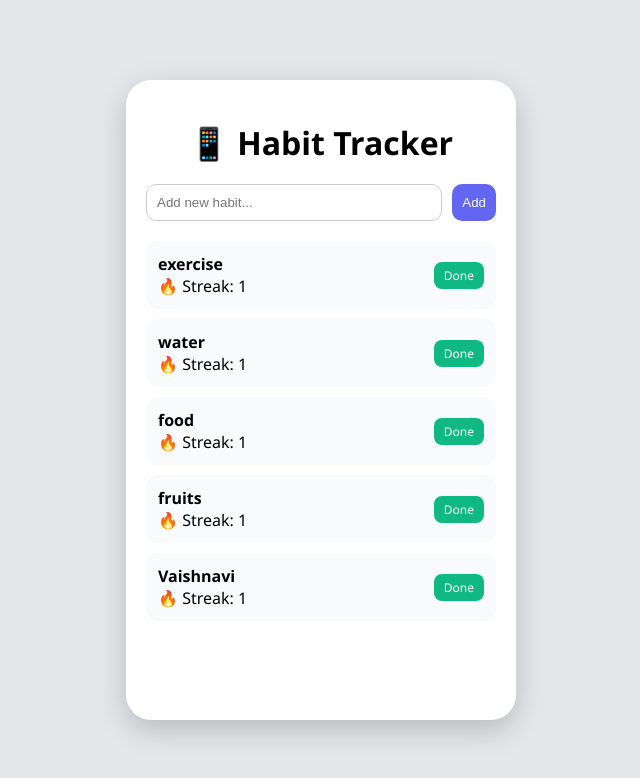
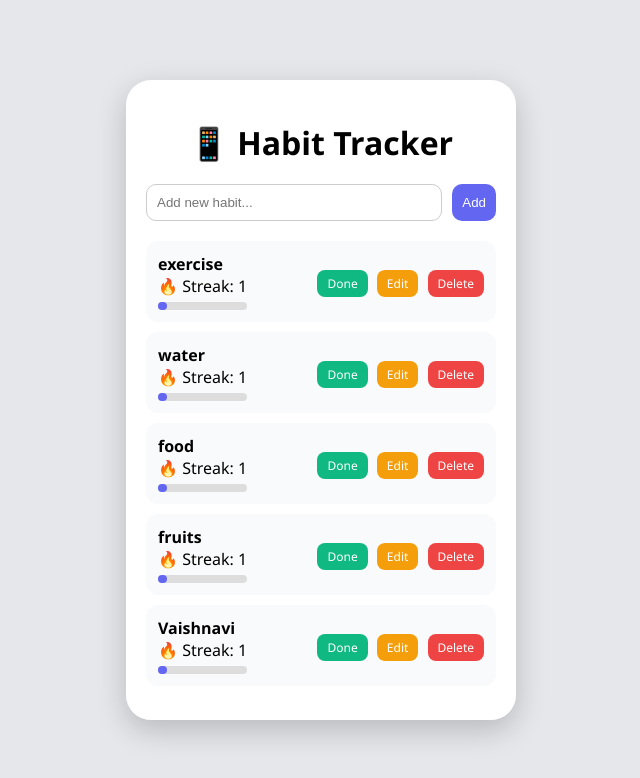
Before and after one commit to VaishnaviNakka2006/habit-tracker, a Flask app: page / in a window 1280 px wide. Shown: the top 778 px of the page, without its empty margins (319-959 px from the left). Run offline with Flask 3, Linux system fonts and the light colour scheme; data comes from the database, SQL or seed files in the repository.

Commit message:
Added new

```diff
--- a/app.py
+++ b/app.py
@@ -68,6 +68,25 @@ def done(id):
     conn.commit()
 
     return redirect("/")
+@app.route("/edit/<int:id>", methods=["GET", "POST"])
+def edit(id):
+    conn = get_db()
+
+    if request.method == "POST":
+        new_name = request.form["name"]
+        conn.execute("UPDATE habits SET name=? WHERE id=?", (new_name, id))
+        conn.commit()
+        return redirect("/")
+
+    habit = conn.execute("SELECT * FROM habits WHERE id=?", (id,)).fetchone()
+    return render_template("edit.html", habit=habit)
+@app.route("/delete/<int:id>")
+def delete(id):
+    conn = get_db()
+    conn.execute("DELETE FROM habits WHERE id=?", (id,))
+    conn.commit()
+    return redirect("/")
+
 
 if __name__ == "__main__":
     app.run(debug=True)
--- a/static/style.css
+++ b/static/style.css
@@ -81,3 +81,43 @@ li {
 .done-btn:hover {
     background: #059669;
 }
+
+.delete-btn {
+    background: #ef4444;
+    color: white;
+    padding: 5px 10px;
+    border-radius: 8px;
+    text-decoration: none;
+    font-size: 12px;
+    margin-left: 5px;
+}
+
+.delete-btn:hover {
+    background: #dc2626;
+}
+.edit-btn {
+    background: #f59e0b;
+    color: white;
+    padding: 5px 10px;
+    border-radius: 8px;
+    text-decoration: none;
+    font-size: 12px;
+    margin-left: 5px;
+}
+
+.edit-btn:hover {
+    background: #d97706;
+}
+.progress {
+    width: 100%;
+    height: 8px;
+    background: #ddd;
+    border-radius: 10px;
+    margin-top: 5px;
+}
+
+.progress-bar {
+    height: 8px;
+    background: #6366f1;
+    border-radius: 10px;
+}
--- a/templates/index.html
+++ b/templates/index.html
@@ -20,8 +20,16 @@
             <div>
                 <strong>{{ habit[1] }}</strong><br>
                 🔥 Streak: {{ habit[2] }}
+
+                <div class="progress">
+                    <div class="progress-bar" style="width: {{ habit[2]*10 }}%"></div>
+                </div>
             </div>
-            <a class="done-btn" href="/done/{{ habit[0] }}">Done</a>
+            <div>
+    <a class="done-btn" href="/done/{{ habit[0] }}">Done</a>
+    <a class="edit-btn" href="/edit/{{ habit[0] }}">Edit</a>
+    <a class="delete-btn" href="/delete/{{ habit[0] }}">Delete</a>
+</div>
         </li>
         {% endfor %}
     </ul>
```
